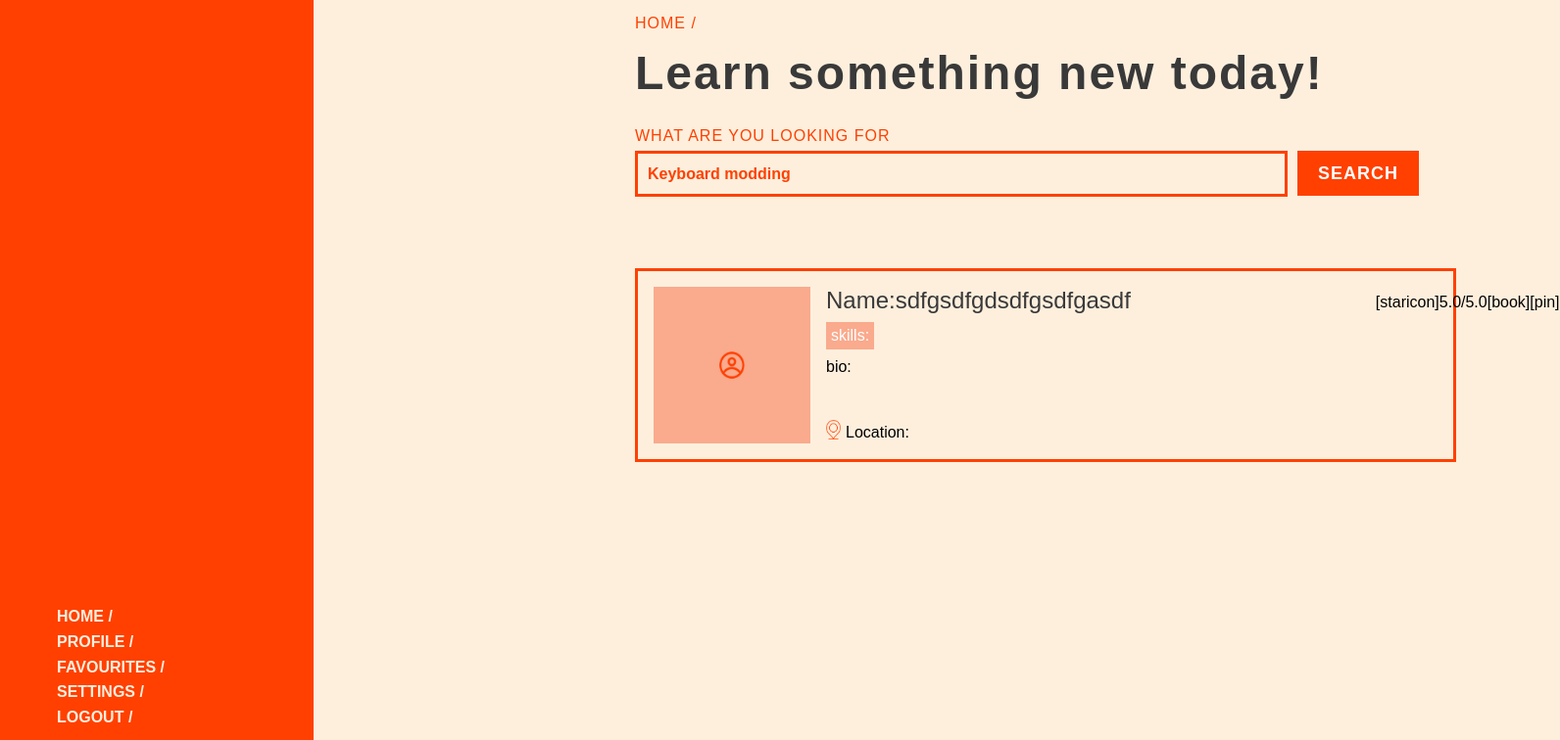
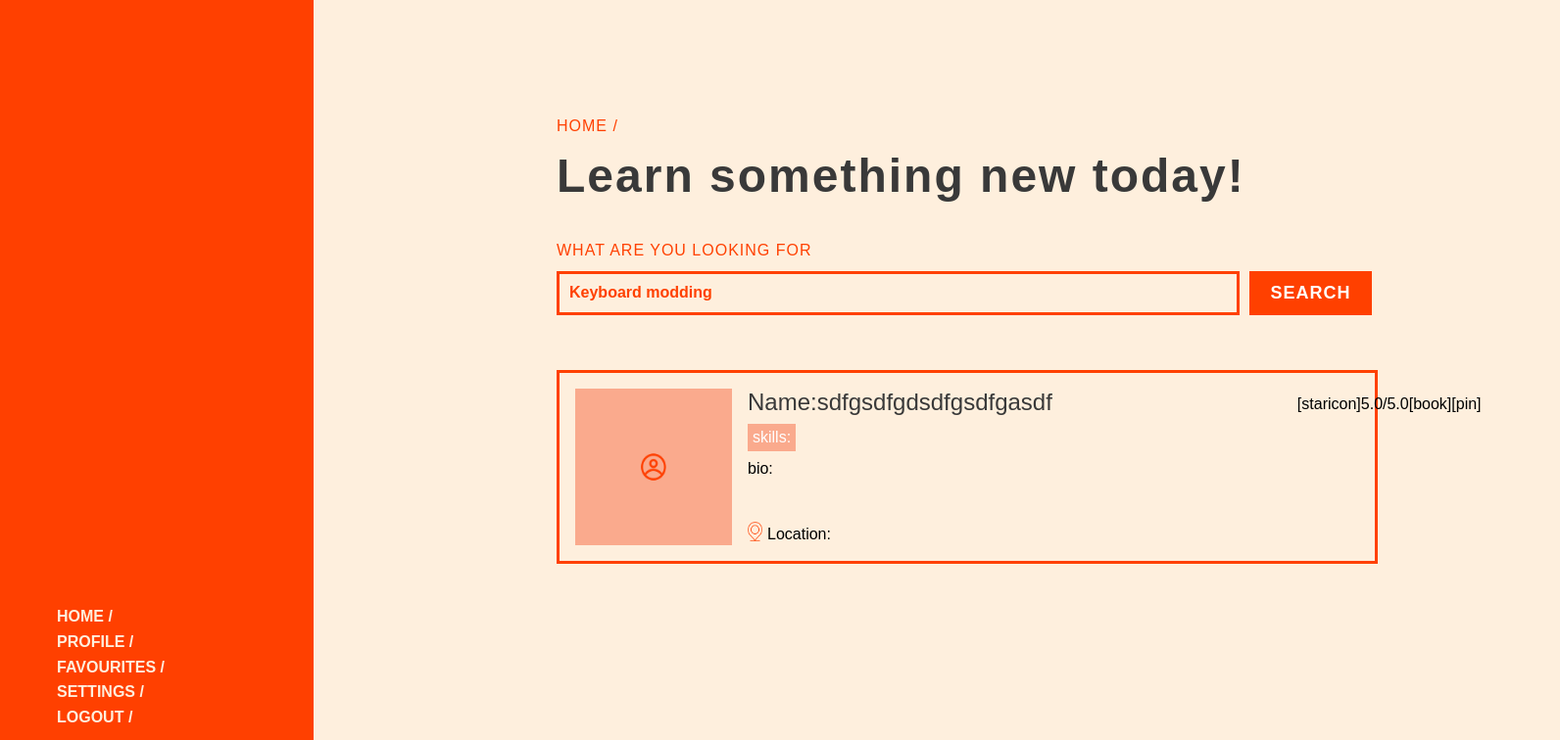
Before and after one commit to Your-Missing-Semester/permuto, a React (Create React App) app in the folder frontend/: page /home in a window 1280 px wide. Shown: the top 756 px of the page at 98% size, 1592 px wide, since content can reach past the window. Built offline with nearby package versions, Linux system fonts and the light colour scheme.

Commit message:
reformatted home page

```diff
--- a/frontend/src/components/HomePage/Body/homePageBody.jsx
+++ b/frontend/src/components/HomePage/Body/homePageBody.jsx
@@ -2,10 +2,10 @@ import React from 'react';
 import styles from './homePageBody.module.css'
 
 function HomePageBody () {
-    const [searchInput, setInput] = React.useState('')
+    const [searchInfo, setSearchInfo] = React.useState('');
 
     const handleSubmit = (e) => {
-        e.preventDefault();
+        e.preventDefault()
     }
 
     return (
@@ -17,15 +17,15 @@ function HomePageBody () {
                 <input
                 type="text"
                 placeholder='Keyboard modding'
-                value={searchInput}
-                onchange={(e)=> setInput(e.target.value)} />
+                value={searchInfo}
+                onChange={(e) => setSearchInfo(e.target.value)}
+                />
 
                 <button
                 className={styles["search-button"]}
-                onclick={handleSubmit}>SEARCH</button>
+                onClick={handleSubmit}>SEARCH</button>
             </div>
         </div>
-
     )
 }
 
--- a/frontend/src/components/HomePage/Body/homePageBody.module.css
+++ b/frontend/src/components/HomePage/Body/homePageBody.module.css
@@ -1,7 +1,8 @@
 .body-grid {
     display: grid;
-    grid-template-columns: [c1] 640px [c2] auto [c3] 320px;
-    grid-template-rows: [r1] 13% [r2] 30% [r3] 12% [r4] 25%;
+    padding-top: 5%;
+    grid-template-columns: [c1] 560px [c2] auto [c3] 320px;
+    grid-template-rows: [r1] 25% [r2] 30% [r3] 12% [r4] 25%;
 }
 
 .home-heading {
@@ -10,6 +11,7 @@
     color:#FF4000;
     font-size: 16px;
     letter-spacing: 1px;
+    padding-top: 5%;
 }
 
 .body-heading {
@@ -33,6 +35,8 @@
 }
 
 .search {
+    width: 832px;
+    height: 65px;
     display: flex;
     gap: 10px;
     grid-column: 2;
@@ -40,7 +44,7 @@
 }
 
 .search-button {
-    height: 46px;
+    height: 45px;
     width: 150px;
     color: white;
     background-color: #FF4000;
--- a/frontend/src/components/HomePage/Profiles/profiles.module.css
+++ b/frontend/src/components/HomePage/Profiles/profiles.module.css
@@ -1,6 +1,6 @@
 .profile-grid {
     display: grid;
-    grid-template-columns: [c1] 640px [c2] auto [c3] 320px;
+    grid-template-columns: [c1] 560px [c2] auto [c3] 320px;
 }
 
 .profile-card {
@@ -27,7 +27,7 @@
 }
 
 .username:hover {
-    color: #FF4000;
+    color: #FAAA8D;
     text-decoration: underline;
 }
 
```
